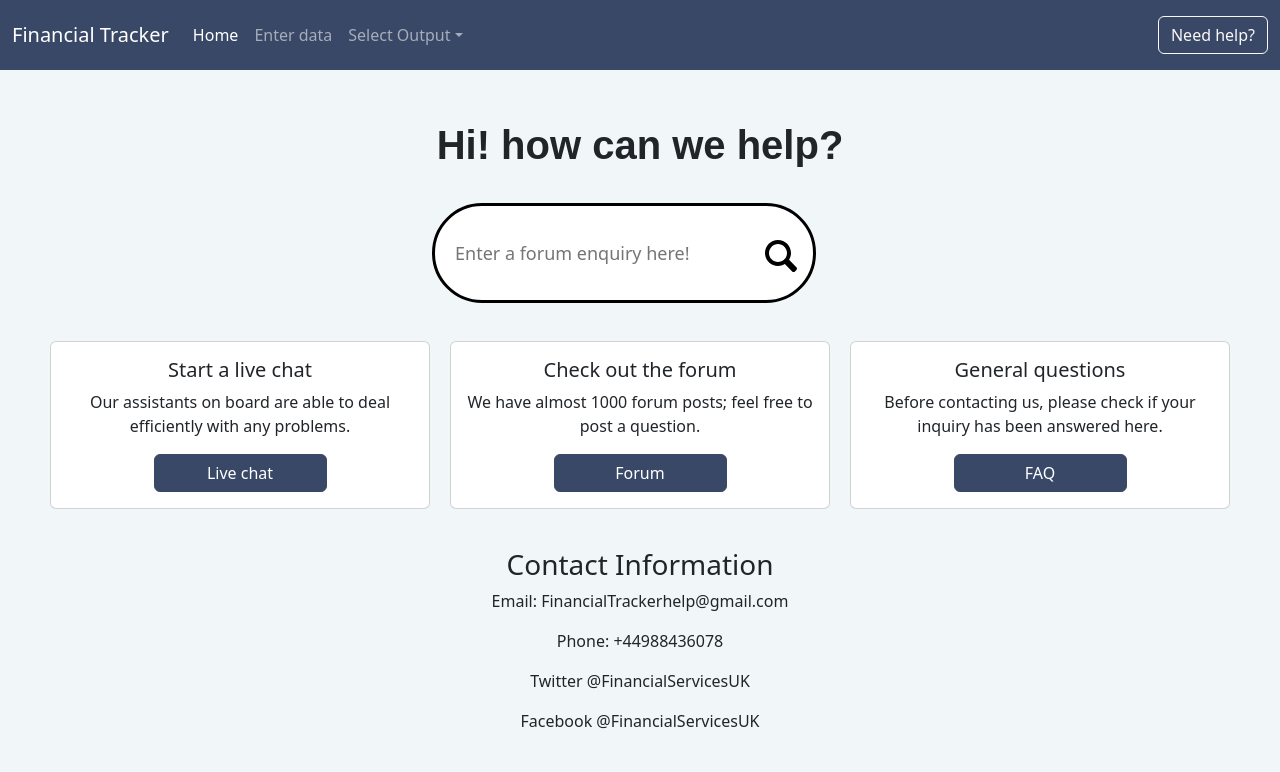
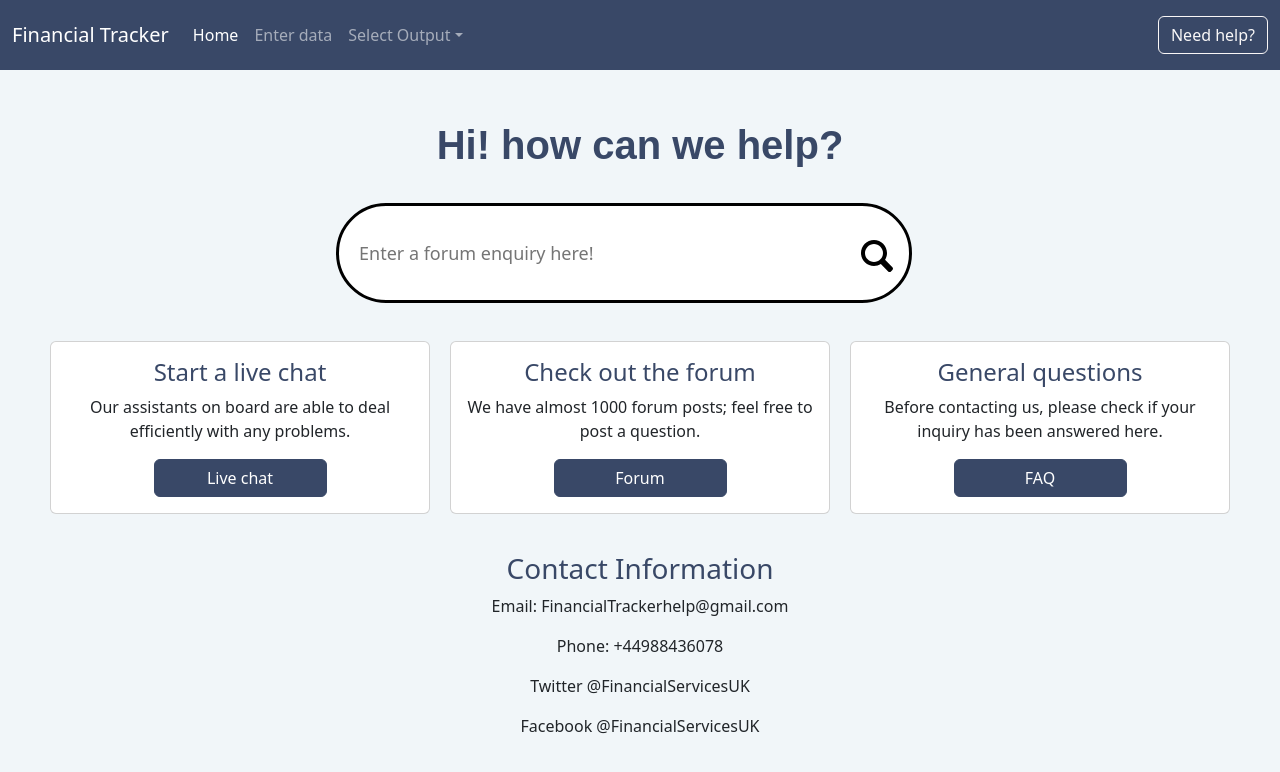
Before and after one commit to Jatinder-Sohal/FinalYearProject-HCI, a React (Create React App) app in the folder finance_tracker/: page / in a window 1280 px wide. Shown: the top 772 px of the page. Built offline with nearby package versions, Linux system fonts and the light colour scheme.

Commit message:
Adding some small changes to the page to ensure there is a clear visual hierarchy from the important headings.

```diff
--- a/finance_tracker/src/pages/HelpPage.css
+++ b/finance_tracker/src/pages/HelpPage.css
@@ -22,17 +22,25 @@ h1{
     font-family: sans-serif;
     font-weight: bold;
     font-size: 2.5rem;
+    color: #394867;
 }
 h2{
     font-size: 20px;
+    color: #394867;
+}
+h3{
+    color: #394867;
 }
 .search{
     height: 100px;
-    width: 30%;
+    width: 45%;
     margin-top: 2%;
     border: black solid;
     border-radius: 50px;
     padding: 0 60px 0 20px;
+    font-size: large;
+    margin-top: 2%;
+    border-radius: 50px;
     font-size: large;
 }
 svg{
@@ -52,12 +60,18 @@ svg:hover{
     justify-content: center;
     margin-top: 3%;
 }
+.card-title{
+    font-size: 1.5rem;
+    color: #394867;
+}
 .btn-primary{
     background-color: #394867;
     border-color: #394867;
     width: 50%;
 }
-.btn-primary:hover{
+
+.btn.btn-primary:hover,
+.btn.btn-primary:focus{
     fill: #212A3E;
     background-color: #212A3E;
     border-color: #212A3E;
```
Also changed, not shown: 1 other file (tests, documents, lock files or other folders).
